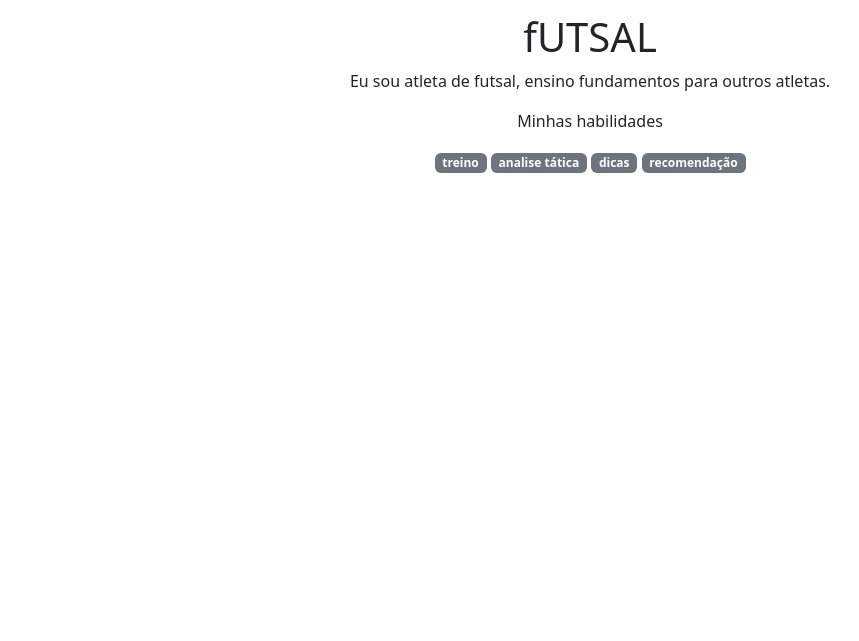
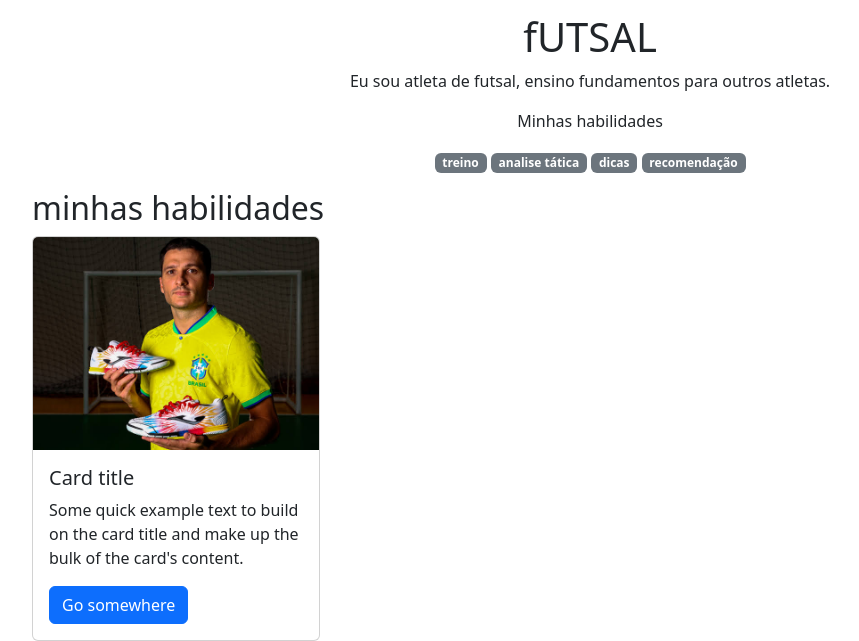
Before and after one commit to joaopedrogostoso/carrielzin-portifolio, a plain HTML site: page index.html in a window 1280 px wide. Shown: the part 183-824 px from the top of the page, without its empty margins (50-909 px from the left). Before the commit the page ends 800 px from the top, so only its background shows below. Drawn offline with nearby package versions, Linux system fonts and the light colour scheme.

Commit message:
Add files via upload

```diff
--- a/index.html
+++ b/index.html
@@ -23,7 +23,26 @@
             <p class="badge bg-secondary">dicas</p>
             <p class="badge bg-secondary">recomendação</p>
         </div>
-    </header>
+    </header> <main class="container">
+        <h2>minhas habilidades</h2>
+        <div class="row">
+            <div class="col-md-4">
+                <div class="card" style="width: 18rem;">
+                    <img src="images.jpeg" class="card-img-top" alt="...">
+                    <div class="card-body">
+                      <h5 class="card-title">Card title</h5>
+                      <p class="card-text">Some quick example text to build on the card title and make up the bulk of the card's content.</p>
+                      <a href="#" class="btn btn-primary">Go somewhere</a>
+                    </div>
+                  </div>
+            </div>
+        </div>
+
+    </main>
+    <script src="https://cdn.jsdelivr.net/npm/bootstrap@5.3.2/dist/js/bootstrap.bundle.min.js"></script>
 </body>
 
 </html>
+</body>
+
+</html>
```
